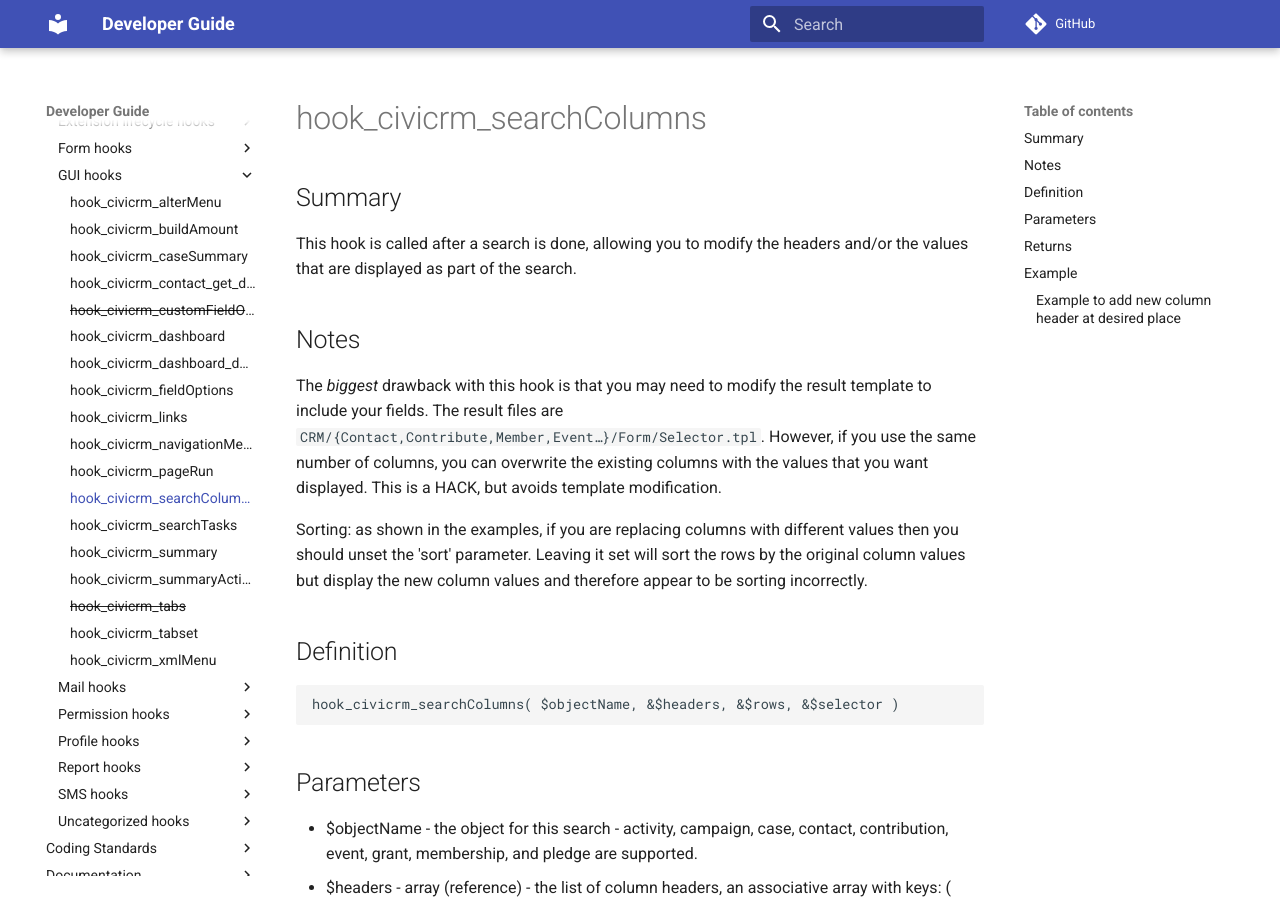
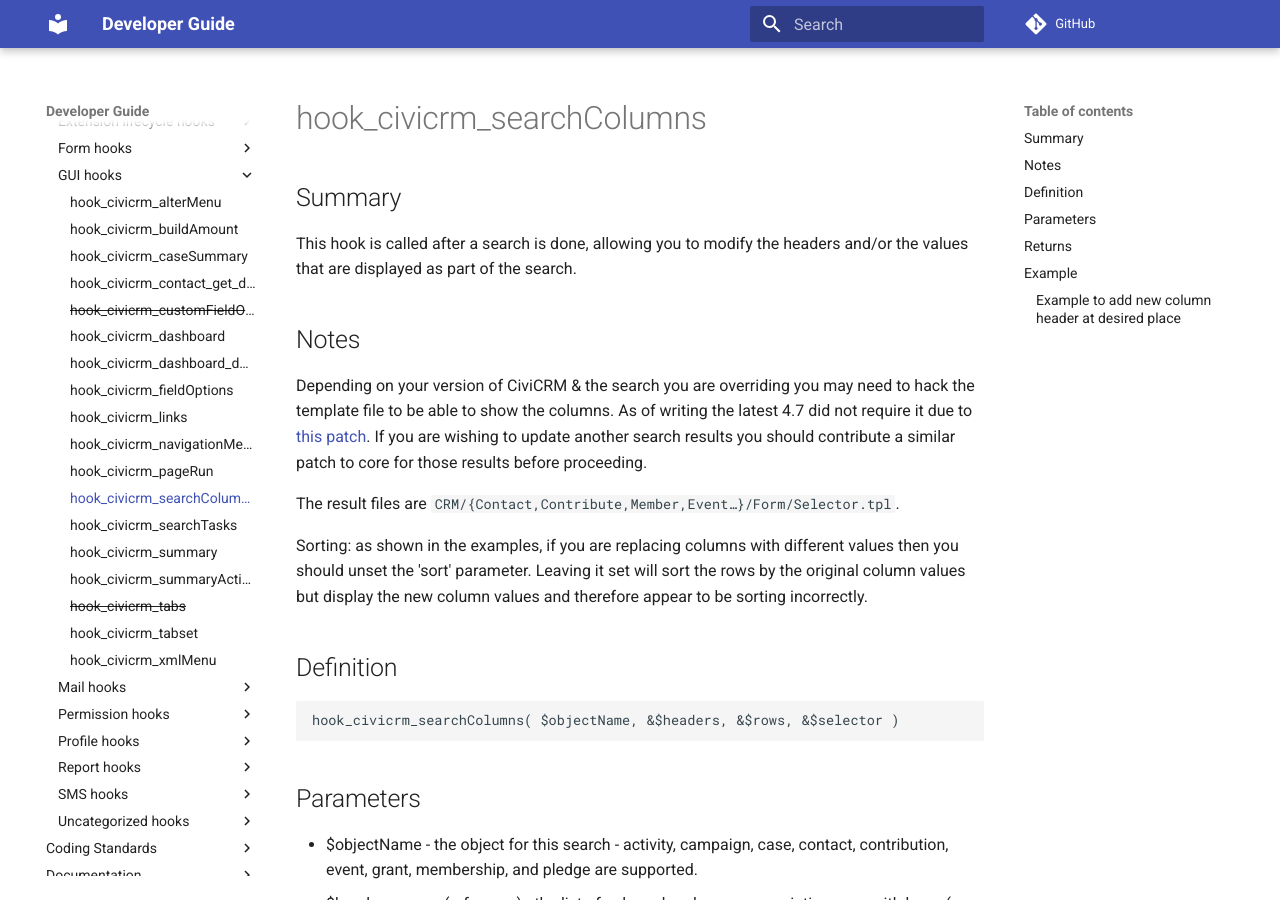
Before and after one commit to civicrm/civicrm-dev-docs, an MkDocs documentation site: the page built from docs/hooks/hook_civicrm_searchColumns.md, in a window 1280 px wide and 900 px high. Built offline with MkDocs 1.6.1 and Material for MkDocs 9.7.7, drawn with Linux system fonts in a browser that asks for light colours; comment, search, counter and statistics services are not loaded; old or Windows-style settings are respelled for this version of MkDocs.

Commit message:
Remove reference on how to hack with how to fix
We have a template for how to fix core files to support this hook properly. This commit points people to it.

```diff
--- a/docs/hooks/hook_civicrm_searchColumns.md
+++ b/docs/hooks/hook_civicrm_searchColumns.md
@@ -8,12 +8,14 @@ search.
 
 ## Notes
 
-The *biggest* drawback with this hook is that you may need to
-modify the result template to include your fields. The result files are
-`CRM/{Contact,Contribute,Member,Event…}/Form/Selector.tpl`. However, if
-you use the same number of columns, you can overwrite the existing
-columns with the values that you want displayed. This is a HACK, but
-avoids template modification.
+Depending on your version of CiviCRM & the search you are overriding you may need
+to hack the template file to be able to show the columns. As of writing the latest
+4.7 did not require it due to [this patch](https://github.com/aydun/civicrm-core/commit/4fb5fcf3b17af6c9f5bf49ecc69902c5b0b78c24). If you are wishing to update
+another search results you should contribute a similar patch to core for those
+results before proceeding.
+
+The result files are
+`CRM/{Contact,Contribute,Member,Event…}/Form/Selector.tpl`.
 
 Sorting: as shown in the examples, if you are replacing columns with
 different values then you should unset the 'sort' parameter.  Leaving it
```
